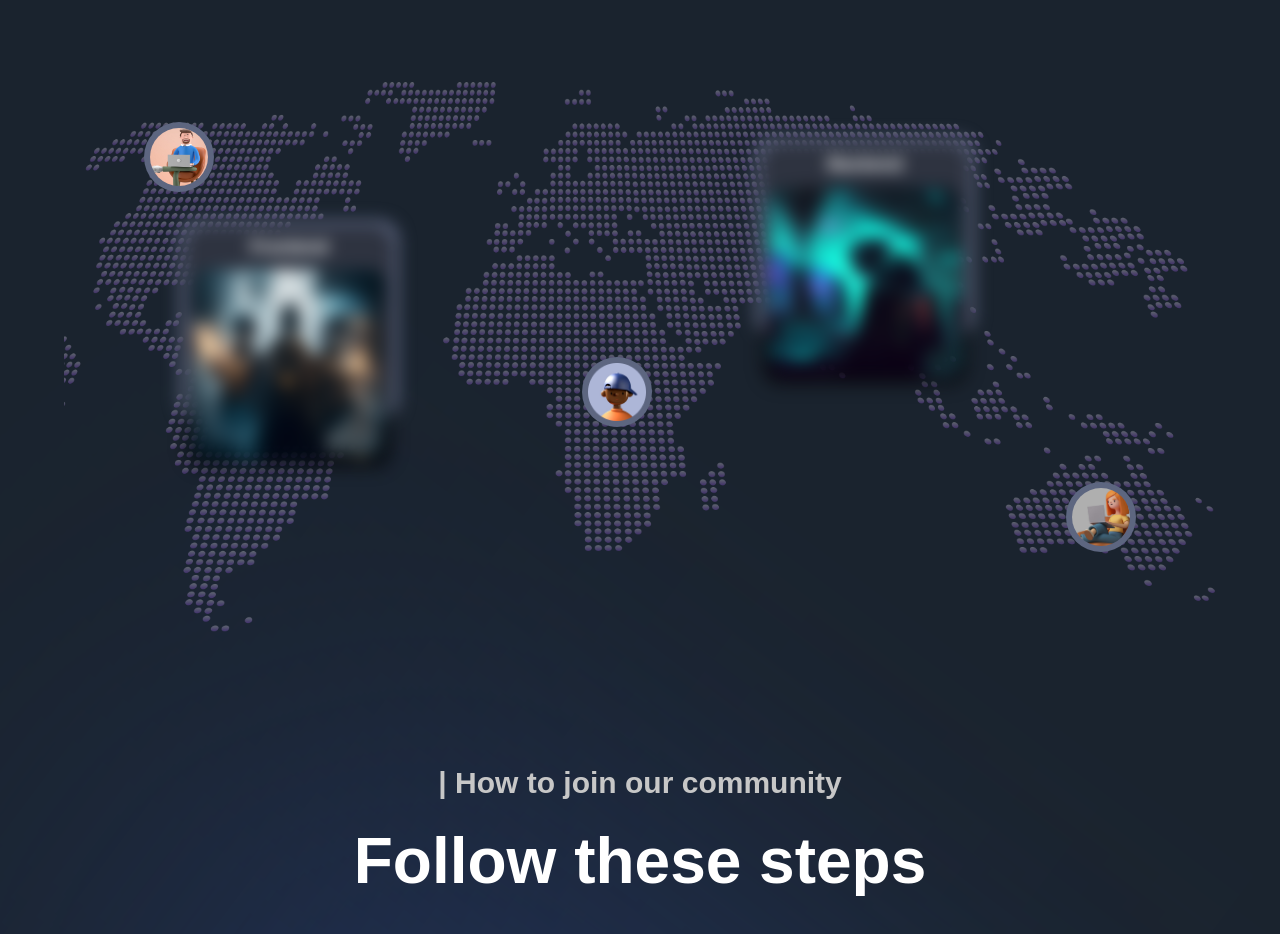
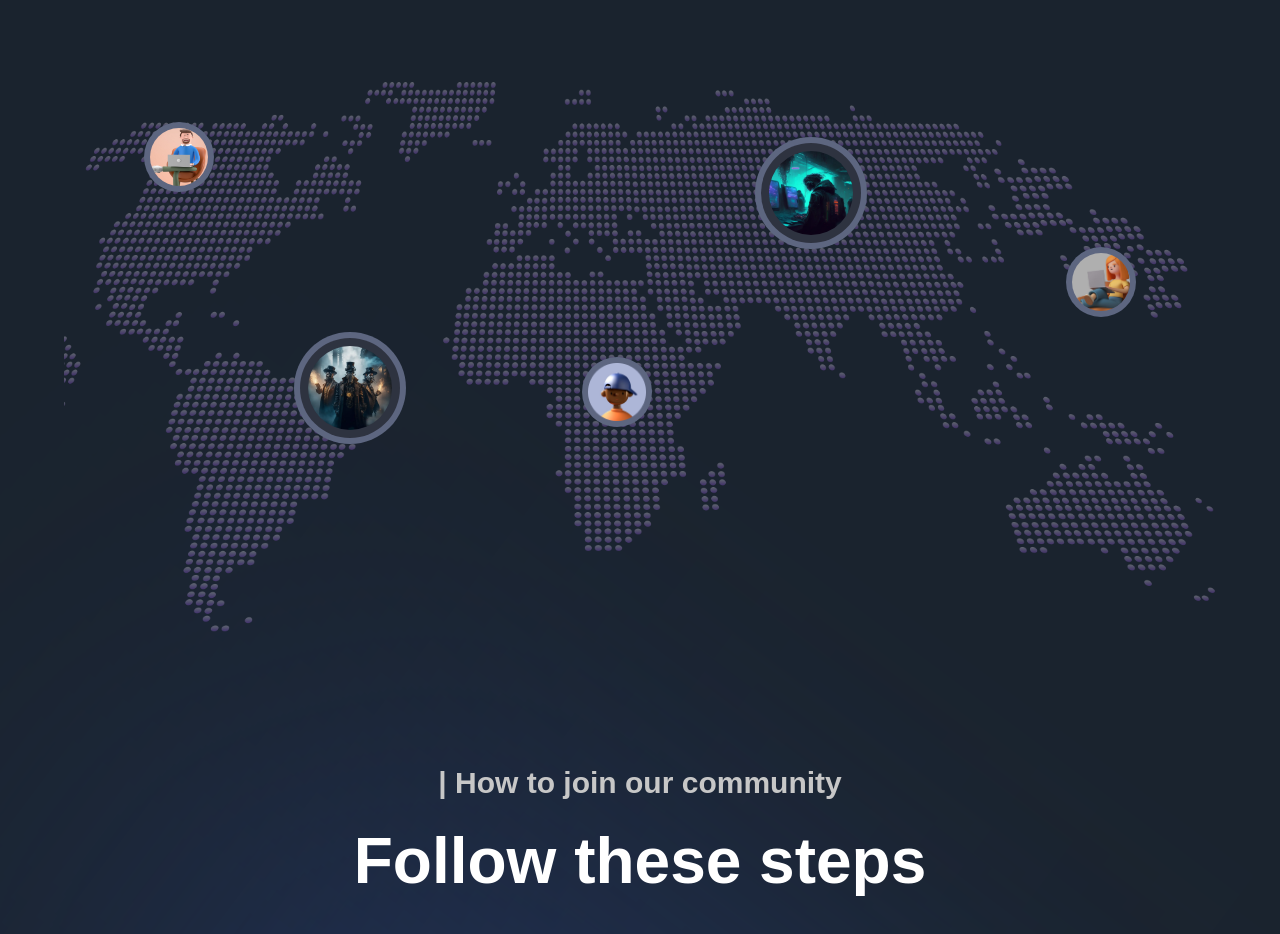
Before and after one commit to RickWithThePortalGun/ShadowLabs, a Next.js app: page / in a window 1280 px wide. Shown: the part 3500-4434 px from the top of the page. Built offline with nearby package versions, Linux system fonts and the light colour scheme; a web font is replaced by a local one.

Commit message:
some minor updates

```diff
--- a/components/ExploreCard.jsx
+++ b/components/ExploreCard.jsx
@@ -9,7 +9,7 @@ const ExploreCard = ({ id, imgUrl, title, index, active, handleClick }) => (
     variants={fadeIn("right", "spring", index * 0.5, 0.75)}
     className={`relative ${
       active === id ? "lg:flex-[3.5] flex-[10] " : "lg:flex-[0.5] flex-[2]"
-    } flex items-center justify-center min-w-170px h-[700px] transition-[flex] duration-[0.7s] ease-out-flex cursor-pointer`}
+    } flex items-center justify-center min-w-170px h-[700px] transition-[flex] duration-[0.7s] ease-out-flex cursor-pointer border-0`}
     onClick={() => handleClick(id)}
   >
     <img
--- a/sections/World.jsx
+++ b/sections/World.jsx
@@ -32,7 +32,7 @@ const World = () => (
         className="relative mt-[68px] flex w-full h-[550px]"
       >
         <img src="/map.png" alt="map" className="w-full h-full object-cover" />
-        <div className="absolute bottom-20 right-20 w-[70px] h-[70px] p-[6px] rounded-full bg-[#5d6680]">
+        <div className="absolute bottom-20 sm:top-[30%] right-20 w-[70px] h-[70px] p-[6px] rounded-full bg-[#5d6680]">
           <img src="people-01.jpg" alt="people" className="w-full h-full object-cover rounded-full" />
         </div>
         <div className="absolute top-10 left-20 w-[70px] h-[70px] p-[6px] rounded-full bg-[#5d6680]">
@@ -42,27 +42,21 @@ const World = () => (
           <img src="people-03.png" alt="people" className="w-full h-full" />
         </div>
 
-        <div className="absolute blur hover:blur-none top-1/4 left-[10%] sm:w-[220px] w-[110px] h-[100px] sm:h-[200px] p-[6px] rounded-[20px] bg-[#5d6680]">
-          <div className="justify-center items-center flex flex-col p-1 bg-[rgba(0,0,0,0.5)] rounded-[20px]">
-            <p className="font-bold text-white text-[12.5px] sm:text-[18px] p-1">
-              Frontend
-            </p>
-            <img
+        <div className="absolute top-[300px] sm:top-[250px] sm:left-[20%]  left-[10%] p-[6px] rounded-full bg-[#5d6680] overflow-hidden">
+          <div className="justify-center items-center flex flex-col p-1 bg-[rgba(0,0,0,0.5)] h-[100px] rounded-full">
+                       <img
               src="Frontend.webp"
               alt="people"
-              className="w-full h-full object-cover rounded-[20px] p-1"
+              className="w-full h-full object-cover rounded-full p-1"
             />
           </div>
         </div>
-        <div className="absolute blur hover:blur-none top-[10%] left-[60%] sm:w-[220px] w-[110px] h-[100px] sm:h-[200px] p-[6px] rounded-[20px] bg-[#5d6680]">
-          <div className="justify-center items-center flex flex-col p-1 bg-[rgba(0,0,0,0.5)] rounded-[20px]">
-            <p className="font-bold text-white text-[12.5px] sm:text-[18px] p-1">
-              Backend
-            </p>
+        <div className="absolute top-[10%] left-[60%] p-[6px] rounded-full bg-[#5d6680] overflow-hidden">
+          <div className="justify-center h-[100px] w- items-center flex flex-col p-1 bg-[rgba(0,0,0,0.5)] rounded-full overflow-hidden">
             <img
               src="Backend.webp"
               alt="people"
-              className="w-full h-full object-cover rounded-[20px] p-1"
+              className="w-full h-full object-cover rounded-full p-1"
             />
           </div>
         </div>
```
